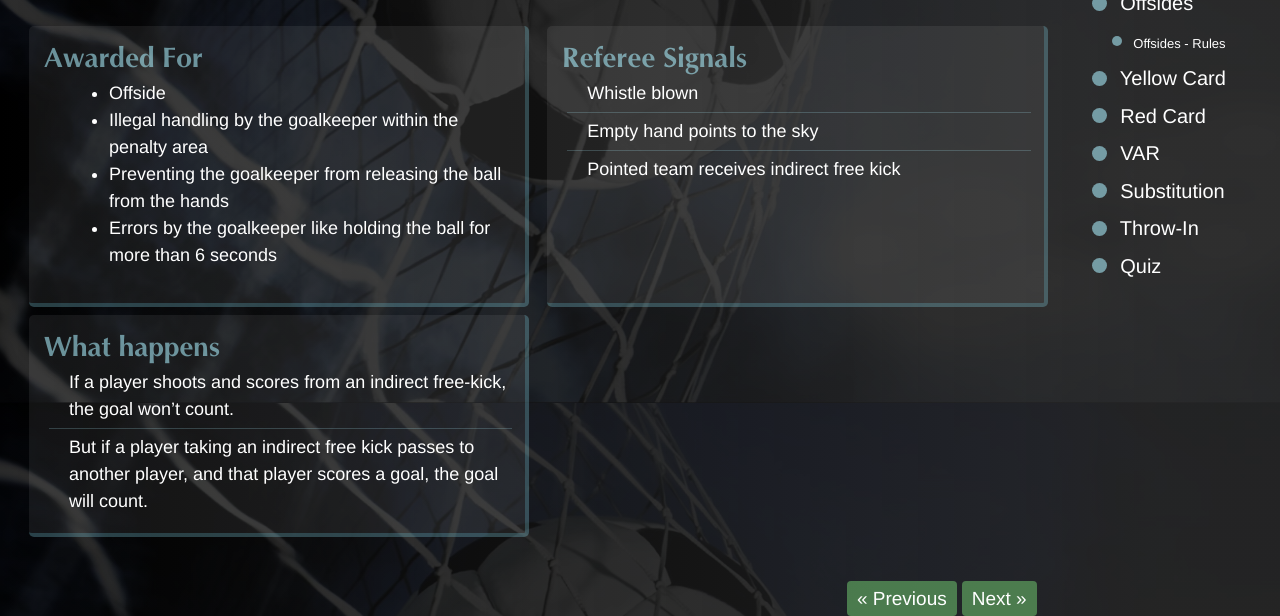
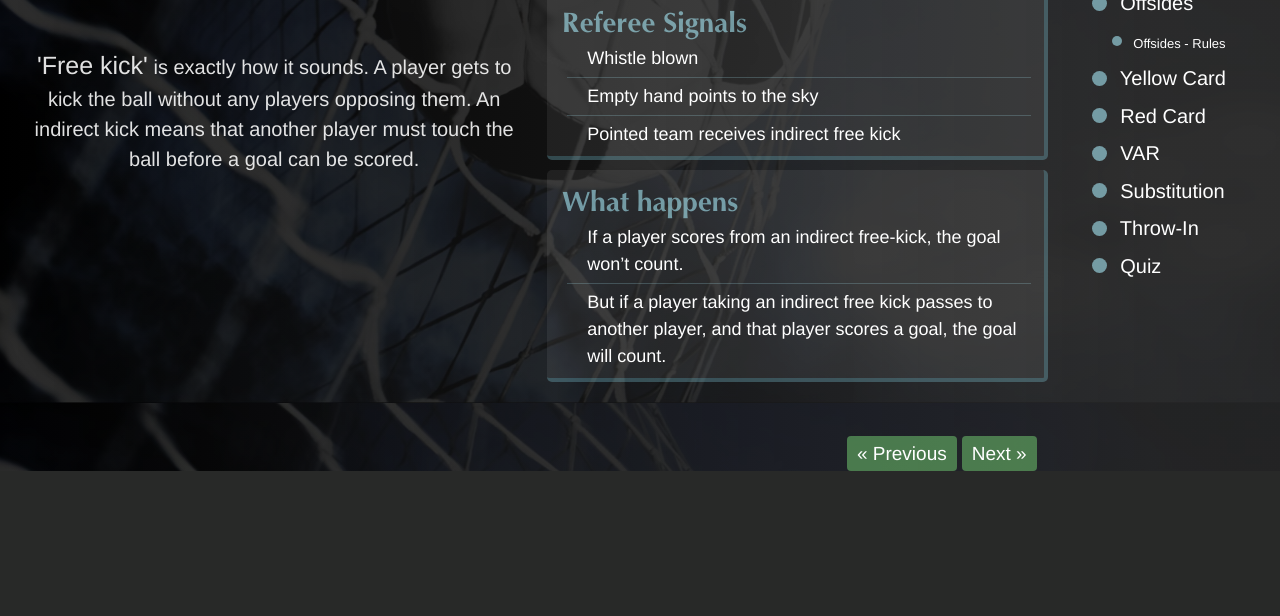
Before and after one commit to zackhuiiiii/Soccer-Referee-Tutorial, a Flask app: template templates/learnIndirectFreeKicks.html in a window 1280 px wide. Shown: the part 397-1013 px from the top of the page. After the commit the page ends 868 px from the top, so only its background shows below. Run offline with Flask 2, Linux system fonts and the light colour scheme; the template is opened without the code that fills it, so the values that code supplies are empty; some libraries are stand-ins or nearby versions.

Commit message:
Tutorial changes
Free Kick, Penalties

```diff
--- a/templates/learnIndirectFreeKicks.html
+++ b/templates/learnIndirectFreeKicks.html
@@ -10,41 +10,34 @@
   <div class='row'>
     <div class=" heading">Indirect Free Kicks</div>
   </div>
-    <div class="row usercard">
-      <div class="col-md-6 vertical_center usercard_content">
+  <div class="row">
+    <div class="col-md-6 ">
+      <div class="usercard">
+        <div class="mt-3 mb-5">
+          <img class="media" src="../static/indirectfreekick.gif">
+        </div>
+        <div class="vertical_center usercard_content">
           <p> <span class="text_h4">'Free kick'</span> is exactly how it sounds. A player gets to kick the ball without any players opposing them.
             An indirect kick means that another player must touch the ball before a goal can be scored. </p>
         </div>
-      <div class="col-md-6 pr-0 pl-3">
-        <img class="media" src="../static/indirectfreekick.gif">
-      </div>
-    </div>
-
-    <br/>
-    <div class="row">
-      <div class="col-md-6 p-1">
-        <div class=" usercard2">
-          <div class="card2_title">Awarded For</div>
-          <div class="card2_content"><ul>
-                <li>Offside </li>
-                <li>Illegal handling by the goalkeeper within the penalty area</li>
-                <li>Preventing the goalkeeper from releasing the ball from the hands</li>
-                <li>Errors by the goalkeeper like holding the ball for more than 6 seconds</li>
-            </ul></div>
       </div>
     </div>
     <div class="col-md-6 p-1">
-        <div class=" usercard2">
+      <div class=" usercard2"  style="height: auto;">
+        <div class="card2_title">Awarded For</div>
+        <div class="card2_content">Offside</div> <hr>
+        <div class="card2_content">Illegal handling by the goalkeeper within the penalty area</div><hr>
+        <div class="card2_content">Errors by the goalkeeper like holding the ball for more than 6 seconds</div><hr>
+      </div>
+      <div class=" usercard2"  style="height: auto;">
         <div class="card2_title">Referee Signals</div>
         <div class="card2_content">Whistle blown</div> <hr>
         <div class="card2_content">Empty hand points to the sky </div> <hr>
         <div class="card2_content">Pointed team receives indirect free kick</div>
       </div>
-      </div>
-      <div class="col-md-6 p-1">
-        <div class=" usercard2">
+      <div class=" usercard2" style="height: auto;">
         <div class="card2_title">What happens</div>
-          <div class="card2_content">If a player shoots and scores from an indirect free-kick, the goal won’t count.</div> <hr>
+        <div class="card2_content">If a player scores from an indirect free-kick, the goal won’t count.</div> <hr>
         <div class="card2_content">But if a player taking an indirect free kick passes to another player, and that player scores a goal, the goal will count.</div>
         </div>
     </div>
```
Also changed, not shown: templates/learnPenalties.html (+15 -23 lines). Lines whose indentation alone changed are shown as unchanged.
